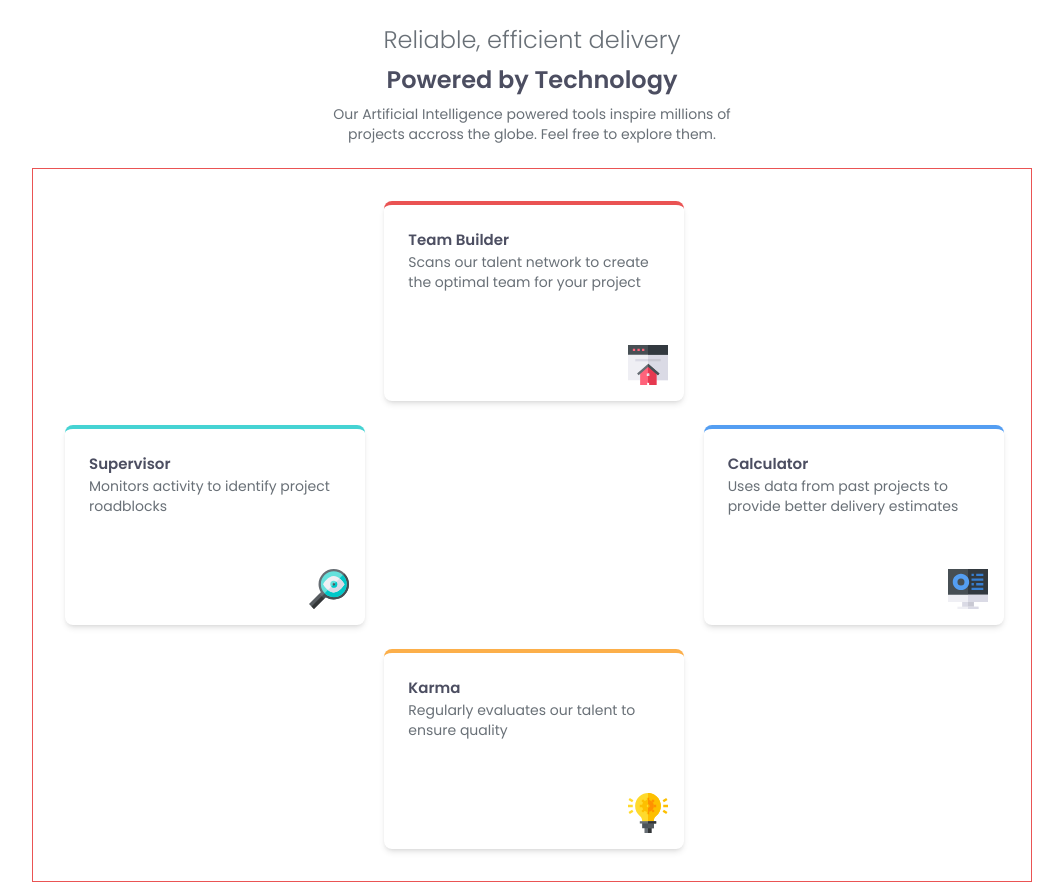
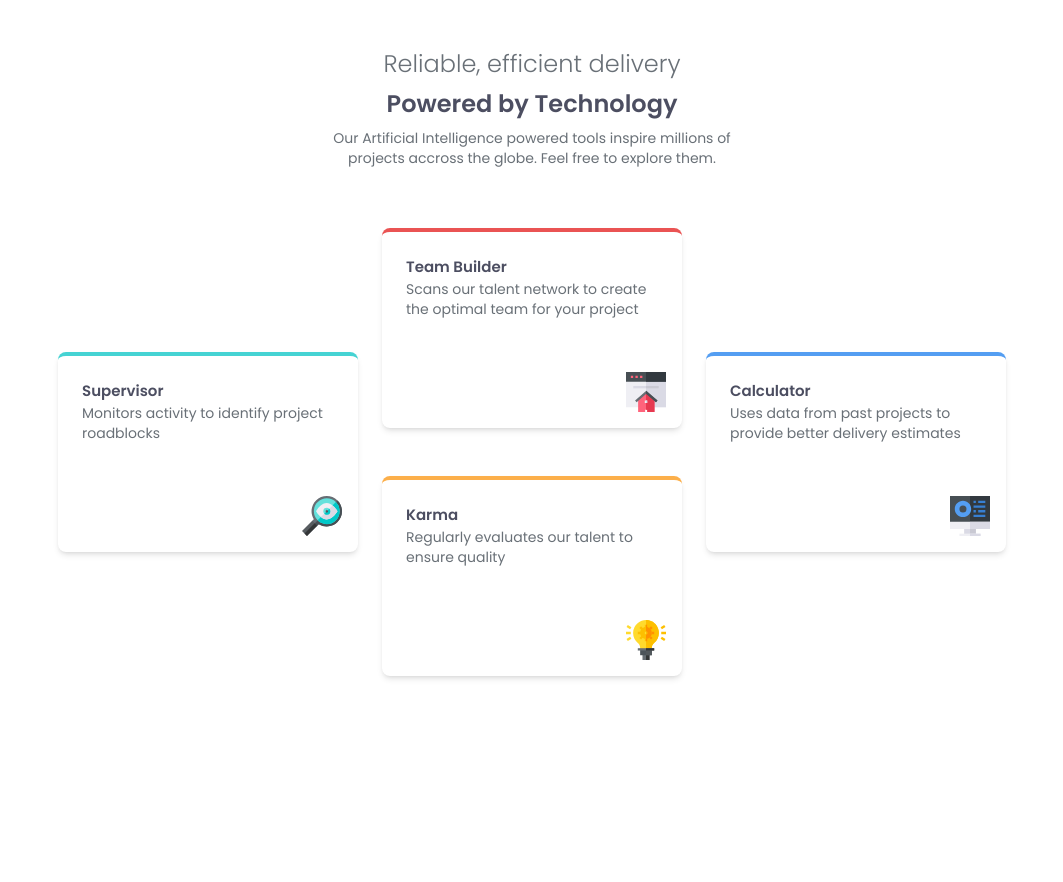
Before and after one commit to BCEESAY10/four-card-feature-section, a React (Vite) app in the folder client/: page / in a window 1280 px wide. Shown: the whole page, without its empty margins (108-1171 px from the left). After the commit the page ends 800 px from the top, so only its background shows below. Built offline with nearby package versions, Linux system fonts and the light colour scheme.

Commit message:
close to perfection

```diff
--- a/client/src/App.jsx
+++ b/client/src/App.jsx
@@ -10,8 +10,8 @@ function App(){
           <h1 className='font-[600] text-2xl text-gray-500'>Powered by Technology</h1>
           <h3 className='text-sm text-gray-400'>Our Artificial Intelligence powered tools inspire millions of projects accross the globe. Feel free to explore them.</h3>
         </header>
-        <article className='grid p-8 grid-cols-1 lg:grid-cols-3 lg:grid-rows-3 gap-6 lg:w-[1000px] border border-red'>
-          <div className='w-[300px] min-h-[200px] relative bg-white p-6 rounded-lg shadow-md border-t-[4px] border-red lg:col-start-2 lg:row-start-1'>
+        <article className='grid p-8 lg:py-0 lg:-mt-16 grid-cols-1 lg:grid-cols-3 lg:grid-rows-3 gap-6'>
+          <div className='w-[300px] min-h-[200px] relative bg-white p-6 rounded-lg shadow-md border-t-[4px] border-red lg:col-start-2 lg:row-start-1 transform translate-y-1/2'>
              <h4 className='font-[600] text-gray-500'>Team Builder</h4>
              <p className='text-sm text-gray-400'>Scans our talent network to create the optimal team for your project</p>
              <img className='absolute h-10 w-10 bottom-4 right-4' src="images/icon-team-builder.svg" alt="Team builder image" />
@@ -23,7 +23,7 @@ function App(){
              <img className='absolute h-10 w-10 bottom-4 right-4' src="/images/icon-supervisor.svg" alt="Team builder image" />
           </div>
 
-          <div className='w-[300px] min-h-[200px] relative bg-white p-6 rounded-lg shadow-md border-t-[4px] border-orange lg:col-start-2 lg:row-start-3'>
+          <div className='w-[300px] min-h-[200px] relative bg-white p-6 rounded-lg shadow-md border-t-[4px] border-orange lg:col-start-2 lg:row-start-3 transform -translate-y-1/2'>
              <h4 className='font-[600] text-gray-500'>Karma</h4>
              <p className='text-sm text-gray-400'>Regularly evaluates our talent to ensure quality</p>
              <img className='absolute h-10 w-10 bottom-4 right-4' src="/images/icon-karma.svg" alt="Team builder image" />
```
